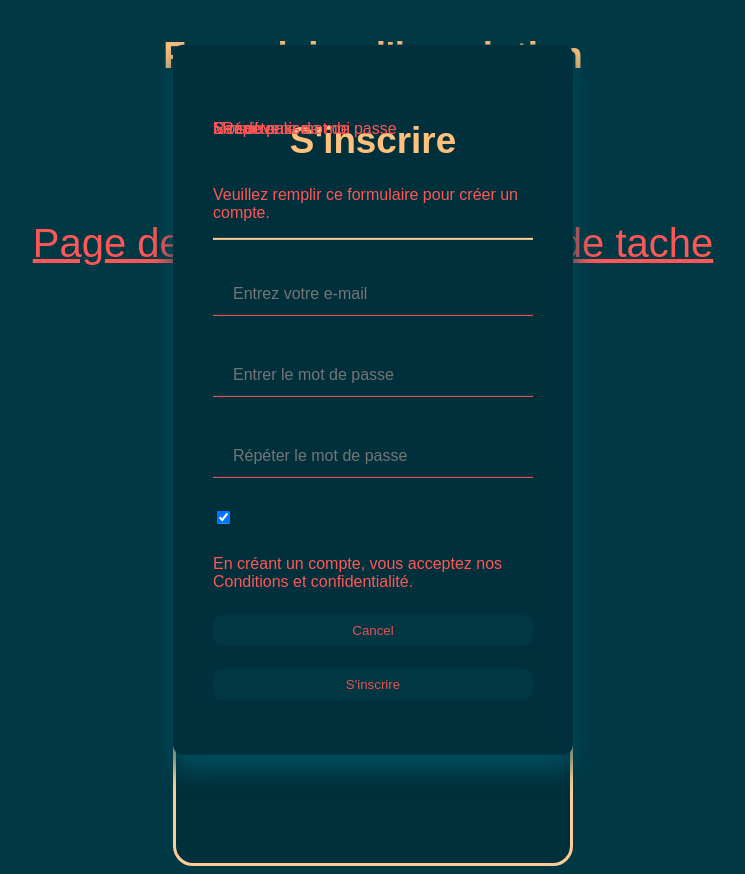
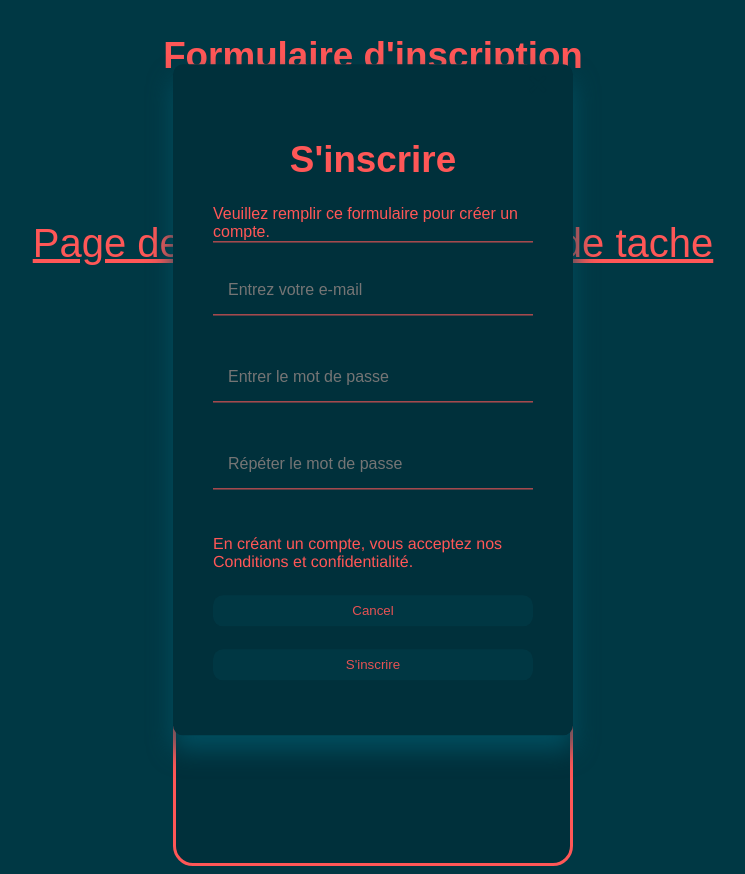
Before and after one commit to AndeezMTL/Travail_1, a plain HTML site: page PageFormulaire.html in a window 1280 px wide. Both pictures are taken after a click on the button "S'inscrire". Shown: the whole page, without its empty margins (267-1012 px from the left). Drawn offline with Linux system fonts and the light colour scheme.

Commit message:
update 1 mars 10h

```diff
--- a/CSS/index.css
+++ b/CSS/index.css
@@ -21,8 +21,14 @@ blanc : #f1f2da*/
 ---- Ceci est un bout de mon code personnel -----
 
 */
+.Conditions{
+border-bottom: none;
+  font-family: 'Franklin Gothic Medium', 'Arial Narrow', Arial, sans-serif;
+}
 p{
+
   color: #ff5757;
+  border-bottom: solid 1px #ff5757;
 }
 .login-box {
   display: none;
@@ -249,7 +255,7 @@ a {
 h1{
   padding-top: 10px;
   text-align: center;
-  color: #ffc17b;
+  color: #ff5757;
   font-family:Arial, Helvetica, sans-serif;
   font-size: 2.3em;
 }
@@ -263,7 +269,7 @@ h1{
   padding-top: 150px;
   padding-left: 100px;
   padding-right: 100px;
-  border: solid 3px #ffce96;
+  border: solid 3px #ff5757;
   border-radius: 20px;
 
 }
@@ -284,7 +290,7 @@ input[type=text], input[type=password] {
 }
 
 #butInscription{
-
+  border-width: 3px;
 }
 
 /* Add a background color when the inputs get focus */
@@ -363,7 +369,7 @@ hr {
   top: 15px;
   font-size: 40px;
   font-weight: bold;
-  color: #ffce96;
+  color: #ff5757;
 }
 
 .close:hover,
@@ -390,7 +396,6 @@ hr {
 /* Full-width input fields */
 input[type=text], input[type=password] {
   width: 100%;
-  padding: 12px 20px;
   margin: 8px 0;
   display: inline-block;
   border: 1px solid #ffce96;
--- a/JavaScript/PageFormulaire.js
+++ b/JavaScript/PageFormulaire.js
@@ -16,7 +16,7 @@ i++;
 
 
 // ////////////////// Obtenez le modal d'inscription ///////////////////////
- var modal = document.getElementById('id02');
+ var modal = document.getElementById('id01');
 
 // // Lorsque l'utilisateur clique n'importe où en dehors du modal, fermez-le
  window.onclick = function(event) {
--- a/PageFormulaire.html
+++ b/PageFormulaire.html
@@ -17,32 +17,22 @@
     <div id="divParent">
 
         <!----------------------------------------- <h2>Formulaire d'inscription</h2> --------------------------------->
-        <button id="butInscription" onclick="document.getElementById('id01').style.display='block'" style="width:auto;"
-            class="bn5">S'inscrire</button>
+        <button id="butInscription" onclick="document.getElementById('id01').style.display='block'" style="width:auto;" class="bn5">S'inscrire</button>
+        <button id="butConnexion" onclick="document.getElementById('id02').style.display='block'" class="bn5" style="width:auto;">Se connecter</button>
+
         <div id="id01" class="login-box">
-            <span onclick="document.getElementById('id01').style.display='none'" class="close"
-                title="Close Modal">&times;</span>
+            <span onclick="document.getElementById('id01').style.display='none'" class="close" title="Close Modal" >&times;</span>
+
             <form method="post" action="">
                 <div class="user-box">
                     <h1>S'inscrire</h1>
                     <p>Veuillez remplir ce formulaire pour créer un compte.</p>
-                    <hr>
 
-                    <input type="text" placeholder="Entrez votre e-mail" name="email" required>
-                    <label>E-mail</label>
+                    <input type="text" placeholder="Entrez votre e-mail" name="email" required="">
+                    <input type="password" placeholder="Entrer le mot de passe" name="psw" required="">
+                    <input type="password" placeholder="Répéter le mot de passe" name="psw-repeat" required="">
 
-
-                    <input type="password" placeholder="Entrer le mot de passe" name="psw" required>
-                    <label>Mot de passe</label>
-
-
-                    <input type="password" placeholder="Répéter le mot de passe" name="psw-repeat" required>
-                    <label>>Répéter le mot de passe</label>
-
-                    <label>Se souvenir de moi</label>
-                    <input type="checkbox" checked="checked" name="remember" style="margin-bottom:15px">
-
-                    <p>En créant un compte, vous acceptez nos Conditions et confidentialité.</p>
+                    <p class="Conditions">En créant un compte, vous acceptez nos Conditions et confidentialité.</p>
                     <div class="clearfix">
                         <button type="button" onclick="document.getElementById('id01').style.display='none'"class="bn5">
                             Cancel
@@ -52,13 +42,11 @@
                 </div>
             </form>
         </div>
+        <!----------------------------------------------- <h2>Formulaire de connexion</h2> --------------------------------->
 
-        <!----------------------------------------------- <h2>Formulaire de connexion</h2> --------------------------------->
-        <button id="butConnexion" onclick="document.getElementById('id02').style.display='block'" class="bn5"
-            style="width:auto;">Se connecter</button>
+
         <div class="login-box" id="id02">
-            <span onclick="document.getElementById('id02').style.display='none'" class="close"
-                title="Close Modal">&times;</span>
+            <span onclick="document.getElementById('id02').style.display='none'" class="close" title="Close Modal">&times;</span>
 
 
             <form action="" method="post">
```
